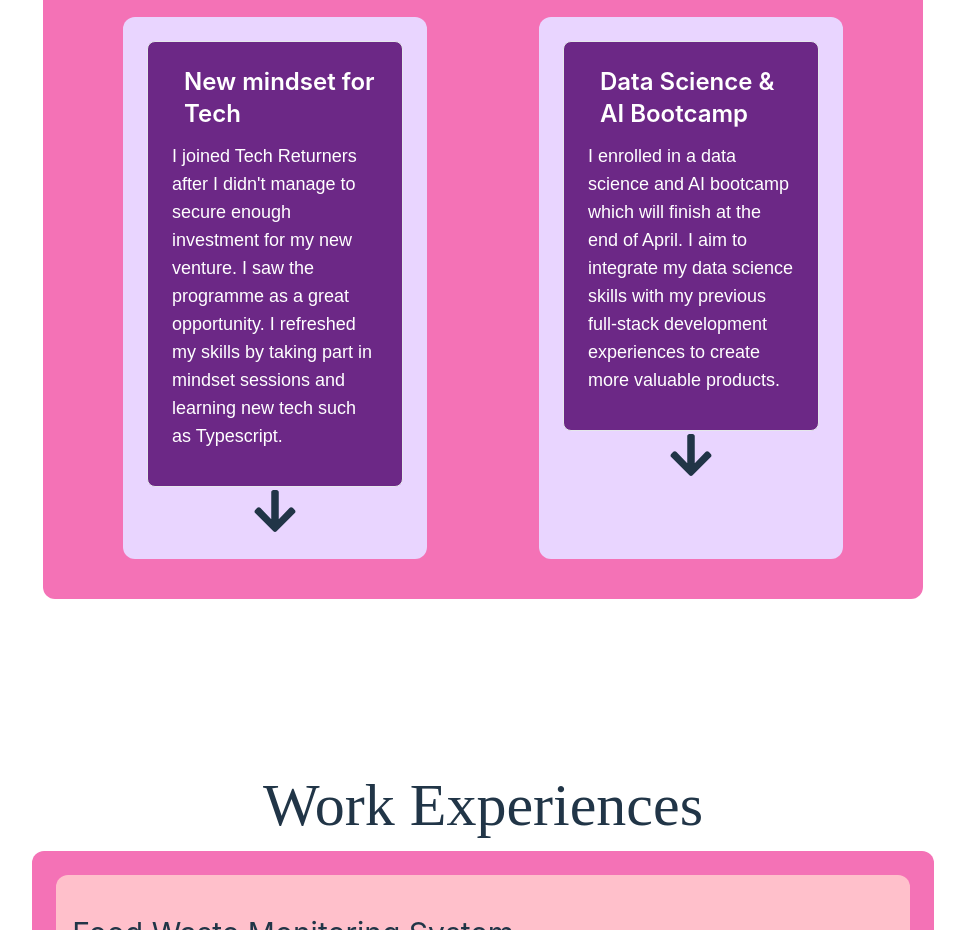
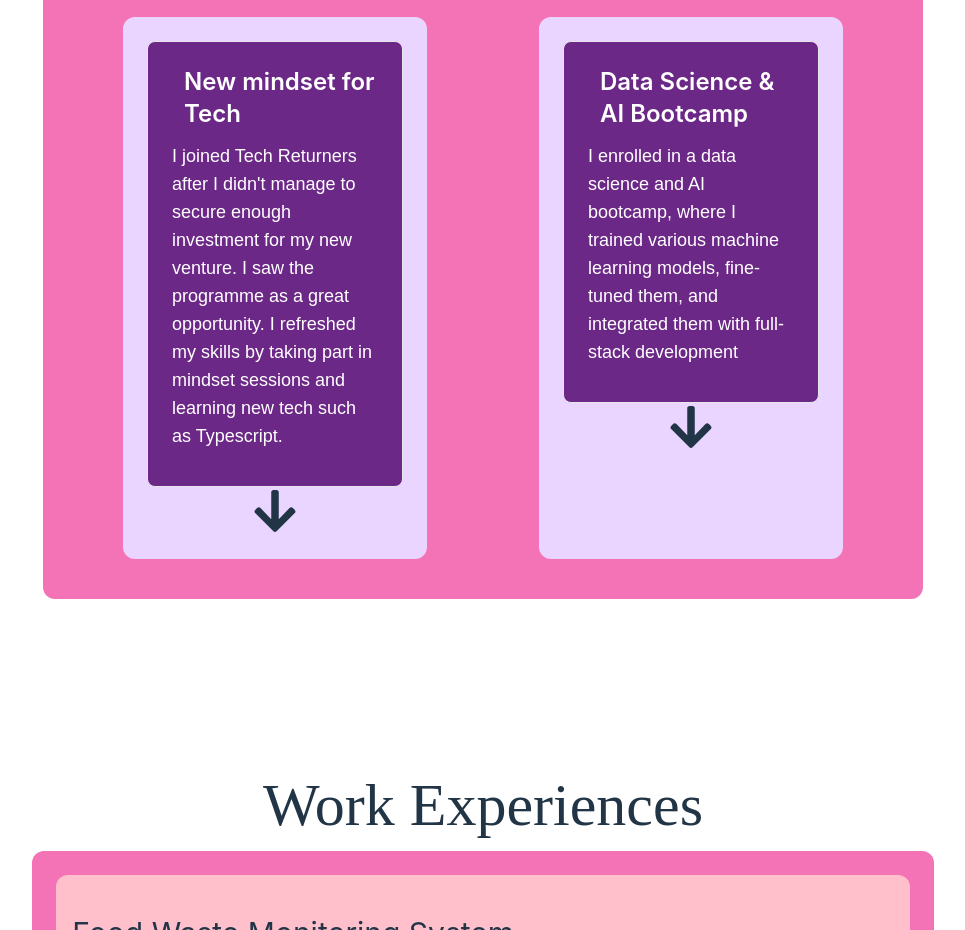
Before and after one commit to environmentallyconsciouscoder/personal-website, a React (Vite) app: page / in a window 1280 px wide. Shown: the part 8820-9750 px from the top of the page, without its empty margins (157-1122 px from the left). Built offline with nearby package versions, Linux system fonts and the light colour scheme.

Commit message:
style: update content for career journey

```diff
--- a/src/data_two.ts
+++ b/src/data_two.ts
@@ -171,7 +171,7 @@ export const careerJourneys = [
                 description: "I joined Tech Returners after I didn't manage to secure enough investment for my new venture. I saw the programme as a great opportunity. I refreshed my skills by taking part in mindset sessions and learning new tech such as Typescript."
             },
             {   title: "Data Science & AI Bootcamp",
-                description: "I enrolled in a data science and AI bootcamp which will finish at the end of April. I aim to integrate my data science skills with my previous full-stack development experiences to create more valuable products."
+                description: "I enrolled in a data science and AI bootcamp, where I trained various machine learning models, fine-tuned them, and integrated them with full-stack development"
             }
         ]
     }
```
